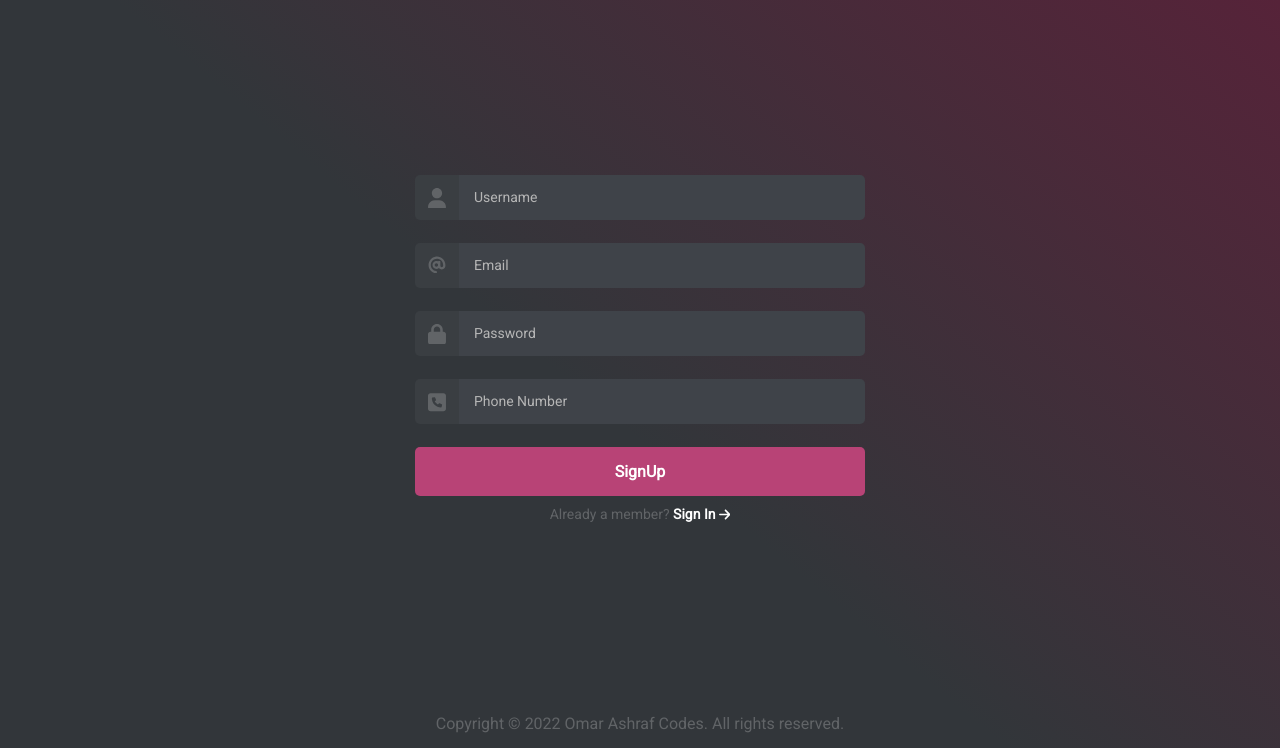
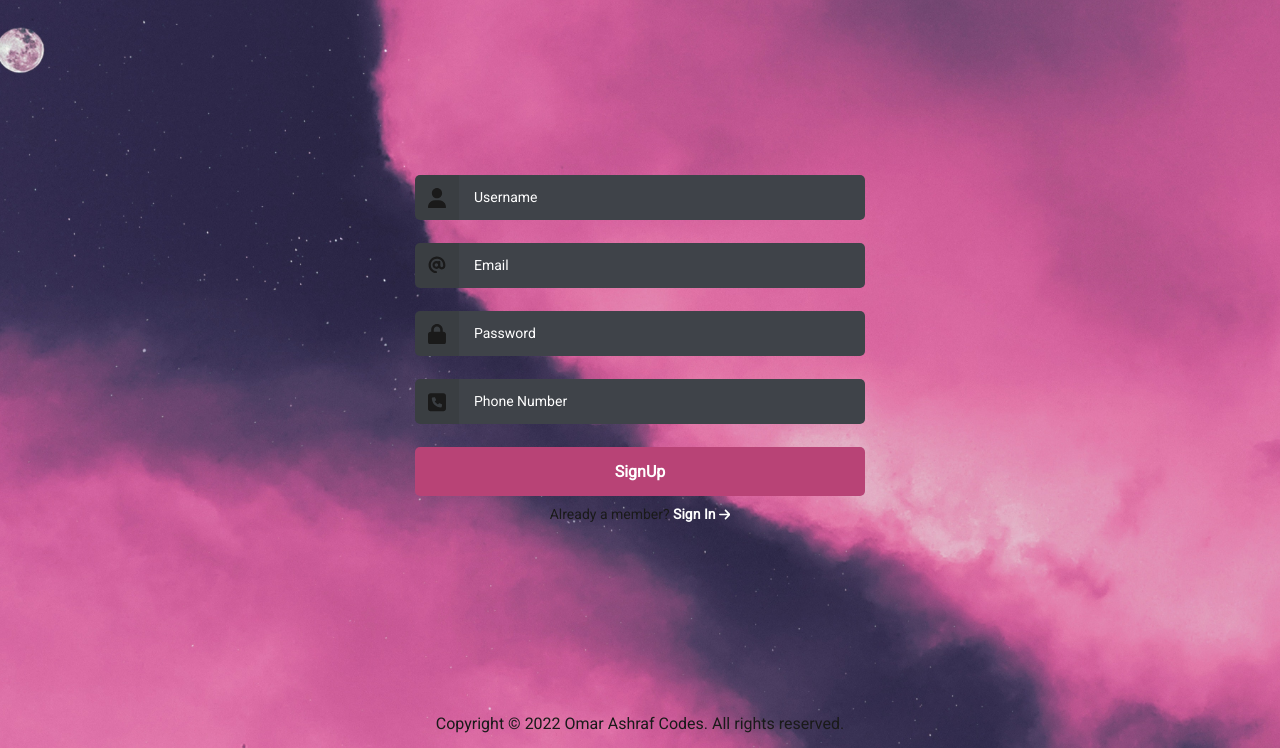
Before and after one commit to OmarAshraf-Bombo/The-Pinky-Paw-Regex, a plain HTML site: page index.html in a window 1280 px wide. Shown: the part 52-800 px from the top of the page. Drawn offline with Linux system fonts and the light colour scheme.

Commit message:
Restyling

```diff
--- a/main.css
+++ b/main.css
@@ -17,6 +17,11 @@ body {
   height: 100vh;
   /* background-color: rgb(50, 54, 58); */
   background: linear-gradient(40deg, rgb(50, 54, 58) 45%, rgb(88 34 57));
+  background-image: url(bg.jpg);
+  background-position: center;
+  background-repeat: no-repeat;
+  background-attachment: scroll;
+  background-size: cover;
 }
 
 .logo {
@@ -60,7 +65,7 @@ fieldset div {
   padding: 13px;
 }
 fieldset div svg path {
-  fill: rgb(97, 100, 103);
+  fill: rgb(26, 26, 26);
 }
 
 fieldset input {
@@ -73,14 +78,14 @@ fieldset input {
   color: white;
 }
 fieldset input::placeholder {
-  color: rgb(182, 182, 182);
+  /* color: rgb(26, 26, 26); */
+  color: white;
 }
 
 fieldset + p {
   transform-origin: bottom;
   transition: 300ms;
   font-size: 0px;
-  width: 100%;
   text-align: center;
   margin-top: -12px;
   margin-bottom: 15px;
@@ -112,7 +117,7 @@ h5 {
   font-size: 14px;
   text-align: center;
   margin-top: 10px;
-  color: rgb(97, 100, 103);
+  color: rgb(26, 26, 26);
   font-weight: normal;
 }
 h5 span {
@@ -134,7 +139,7 @@ footer {
   right: 0;
   width: 100%;
   text-align: center;
-  color: rgb(97, 100, 103);
+  color: rgb(26, 26, 26);
 }
 
 @media (max-width: 442px) {
```
Also changed, not shown: bg.jpg (added).
